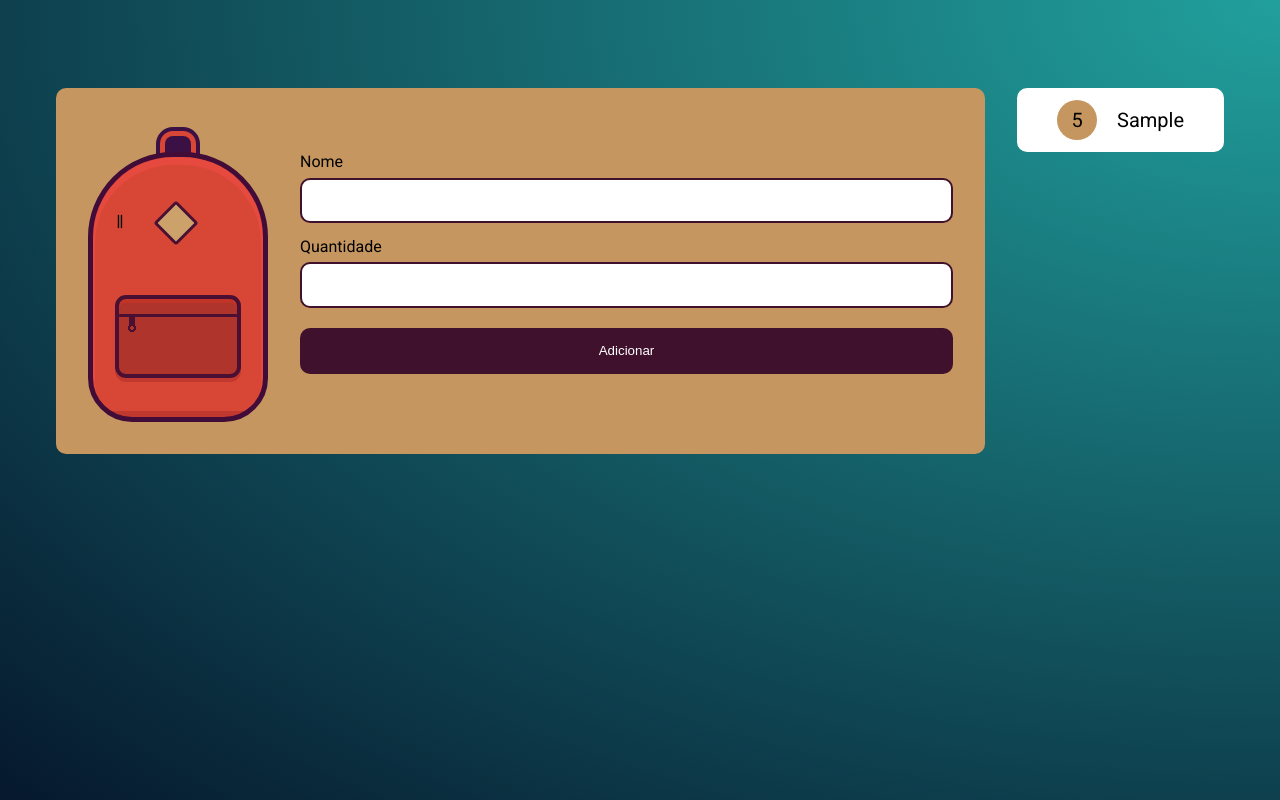
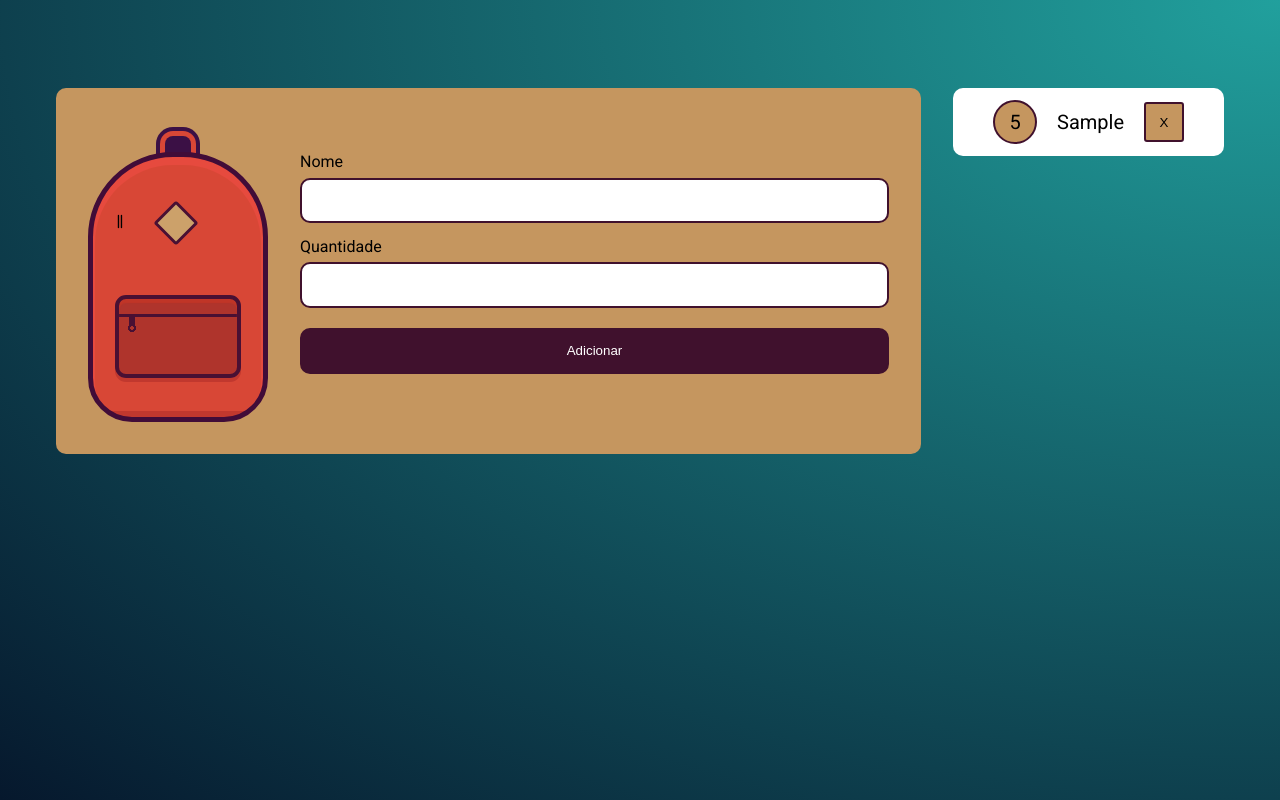
Before and after one commit to hyanguimaraes/Mochila_de_viagem, a plain HTML site: page index.html in a window 1280 px wide. Both pictures are taken after typing "Sample", "5" into the empty fields and a click on the input "Adicionar". Drawn offline with Linux system fonts and the light colour scheme.

Commit message:
Atualização dos arquivos até o fim do curso (Aula 05).
Criada a lógica para deletar itens da lista e do Local Storage e ajuste na lógica de detecção se item já existe no array 'Itens' ou não.

```diff
--- a/css/style.css
+++ b/css/style.css
@@ -119,8 +119,9 @@ html {
     font-size: 20px;
 }
 
-.item strong {
+.item strong, .item button {
     border-radius: 50%;
+    border: 2px solid #40112D;
     display: flex;
     align-items: center;
     justify-content: center;
@@ -129,3 +130,16 @@ html {
     Background: #C5965F;
     font-weight: 400;
 }
+
+.item button {
+    border-radius: 3px;
+    cursor: pointer;
+    transition: 0.5s;
+}
+
+.item button:hover{
+    border: 4px solid #40112D;
+    background: #af342c;
+    color: #ffffff;
+    font-weight: 700;
+}
--- a/js/main.js
+++ b/js/main.js
@@ -51,11 +51,13 @@ form.addEventListener("submit", (evento) => {
         itemAtual.id = existe.id;
         //Chamada da função "Atualiza Elemento" que atualiza o item atual no HTML;
         atualizaElemento(itemAtual);
-        //Atualiza o item atual no array itens usando o existe.id como índice do array;
-        itens[existe.id] = itemAtual;
+        //Atualiza o item atual no array itens usando o existe.id como índice do array, garantindo que ele está buscando o elemento correto usando o Find Index para encontrar o elemento que tenha o seu id igual ao item atual;
+        itens[itens.findIndex(elemento => elemento.id === existe.id)] = itemAtual;
     } else {
-        //Se o id não existe, o id do novo item será o tamanho atual do array "Itens" (que acabou de receber o novo input);
-        itemAtual.id = itens.length;
+        //Se o id não existe, o id do novo item será definido por outra IF (criada usando operador ternário):
+            //Se o array itens não estiver vazio ("itens[itens.length - 1] ?"), o id do novo item será igual ao comprimento do array + 1 ("(itens[itens.length - 1]).id + 1").
+            //Caso contrário (Se o array itens estiver vazio), o id do novo item será 0 (": 0");
+        itemAtual.id = itens[itens.length - 1] ? (itens[itens.length - 1]).id + 1 : 0;
         //Se o id não existe, chama a função "Cria Elemento" e envia o valor dos inputs "nome" e "quantidade", respectivamente;
         criaElemento(itemAtual);
         //Adiciona ao array de objetos "Itens" o objeto atual com o nome e quantidade que estava nos inputs;
@@ -90,6 +92,9 @@ function criaElemento(item) {
     //"Novo Item" recebe ele mesmo mais o valor do input "nome";
     novoItem.innerHTML += item.nome;
 
+    //"Novo Item" recebe o botão deleta e envia para a função "Botão Deleta" o id do item;
+    novoItem.appendChild(botaoDeleta(item.id));
+
     //Adicionando o "Novo Item" na lista;
     lista.appendChild(novoItem);
 }
@@ -99,3 +104,29 @@ function atualizaElemento(item) {
     //Seleciona o data-id do item em questão e, através do innerHTML, substitui o valor do input "quantidade" daquele item;
     document.querySelector("[data-id='"+item.id+"']").innerHTML = item.quantidade;
 }
+
+//Função "Botão Deleta" que recebe o id do item e cria um botão com o texto "X" que será usado para deletar um item da lista;
+function botaoDeleta(id){
+    //Constante que cria o botão em sí;
+    const elementoBotao = document.createElement("button");
+    //Adiciona o "X" como texto do botão
+    elementoBotao.innerText = "X";
+
+    //Associa o Event Listener ao botão usando uma função (não se pode usar "this" do JS com arrow function). Usamos o "this" para encontrar o botão específico que foi clicado. Parent Node é usado para que delete o <li> todo e não apenas o botão em sí. A função "Botão Deleta" chama a função "Deleta Elemento" enviando o <li> e o id como parâmetros para esta última;
+    elementoBotao.addEventListener("click", function() {
+        deletaElemento(this.parentNode, id);
+    })
+
+    return elementoBotao;
+}
+
+//Função "Deleta Elemento" que recebe uma tag (<li>) e o id do item e os remove;
+function deletaElemento(tag, id){
+    tag.remove();
+
+    //Removendo o elemento do array "itens" usando o splice[índice, quantidade a remover], porém, para que funcione, usamos o Find Index para encontrar o elemento que tenha o seu id igual ao id recebido pela função;
+    itens.splice(itens.findIndex(elemento => elemento.id == id), 1);
+
+    //Sobescreve o Local Storage com o novo array (com o item removido);
+    localStorage.setItem("itens", JSON.stringify(itens));
+}
```
Also changed, not shown: Mochila_de_viagem.gif (added), Mochila_de_viagem.png (added), 1 other file.
